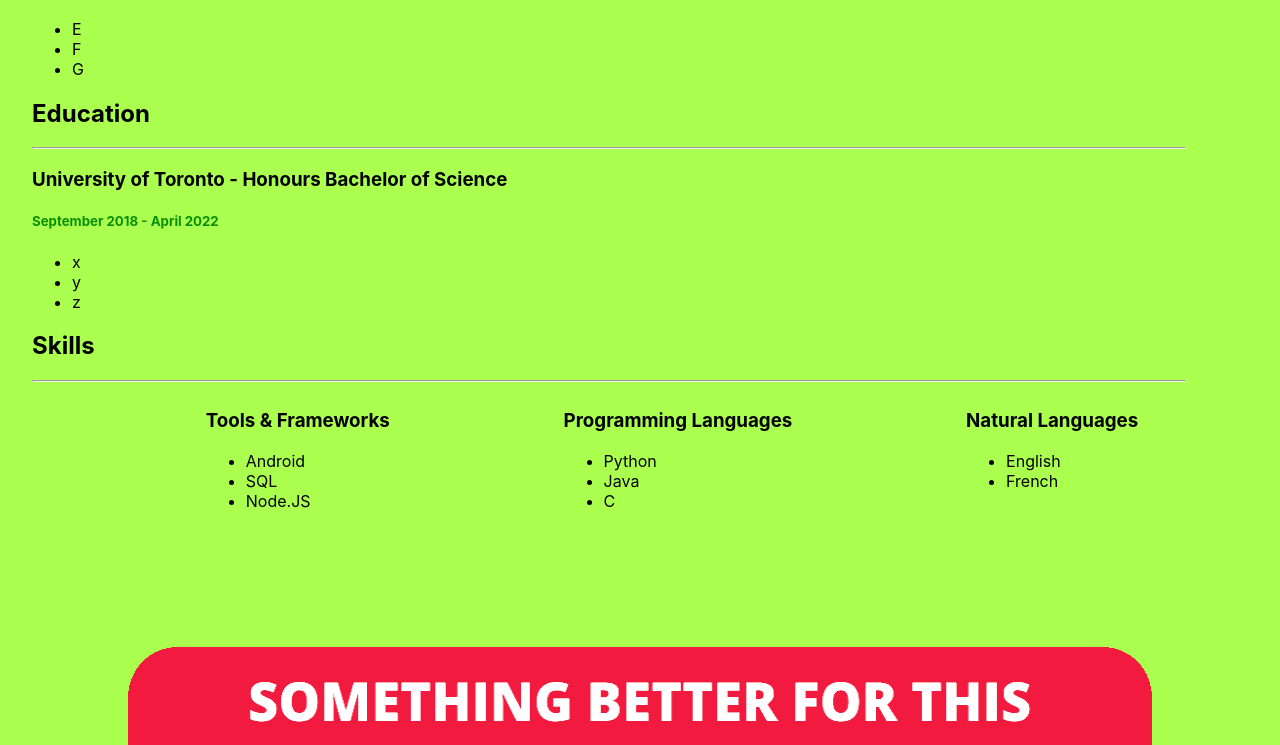
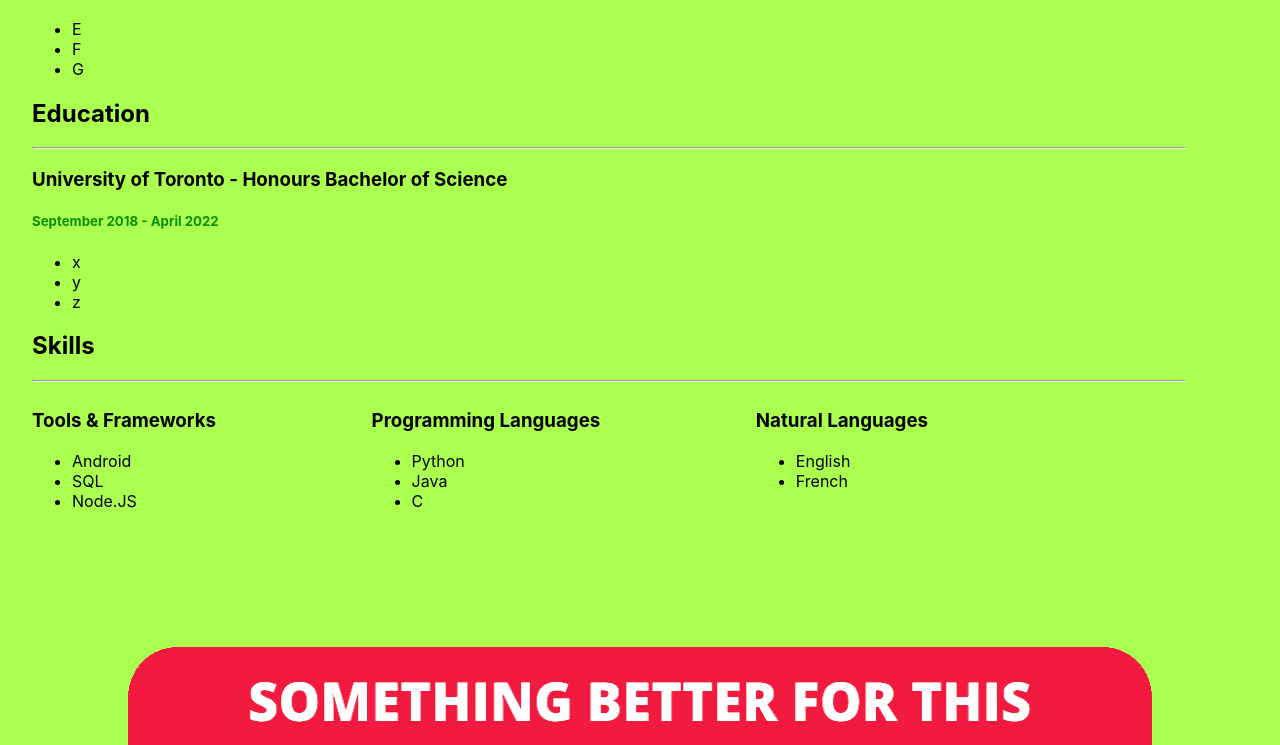
Before and after one commit to desruelle/desruelle.github.io, a React app: page / in a window 1280 px wide. Shown: the part 665-1410 px from the top of the page. Built offline with nearby package versions, Linux system fonts and the light colour scheme.

Commit message:
organization & cleanup

```diff
--- a/src/Page.css
+++ b/src/Page.css
@@ -55,14 +55,15 @@ h5 {
 .LeftJustify {
   text-align: left;
   align-items: flex-start;
-  min-width: 100vw;
+  width: 100vw;
   padding-left: 5vw;
 }
 
 .RowFlex {
   display: flex;
   flex-direction: row;
-  justify-content: space-evenly;
+  justify-content: space-between;
+  width:70vw;
 }
 
 .uct {
--- a/src/ResumeSectionEntry.js
+++ b/src/ResumeSectionEntry.js
@@ -9,8 +9,7 @@ class ResumeSectionEntry extends React.Component {
         <ul>
           {this.props.description.map(item => (
               <li>{item}</li>
-          ))
-          }
+          ))}
         </ul>
     </div>
     );
--- a/src/SkillSectionEntry.js
+++ b/src/SkillSectionEntry.js
@@ -8,8 +8,7 @@ class SkillSectionEntry extends React.Component {
         <ul>
           {this.props.skills.map(skill => (
               <li>{skill}</li>
-          ))
-          }
+          ))}
         </ul>
     </div>
     );
```
Also changed, not shown: 2 other files.
